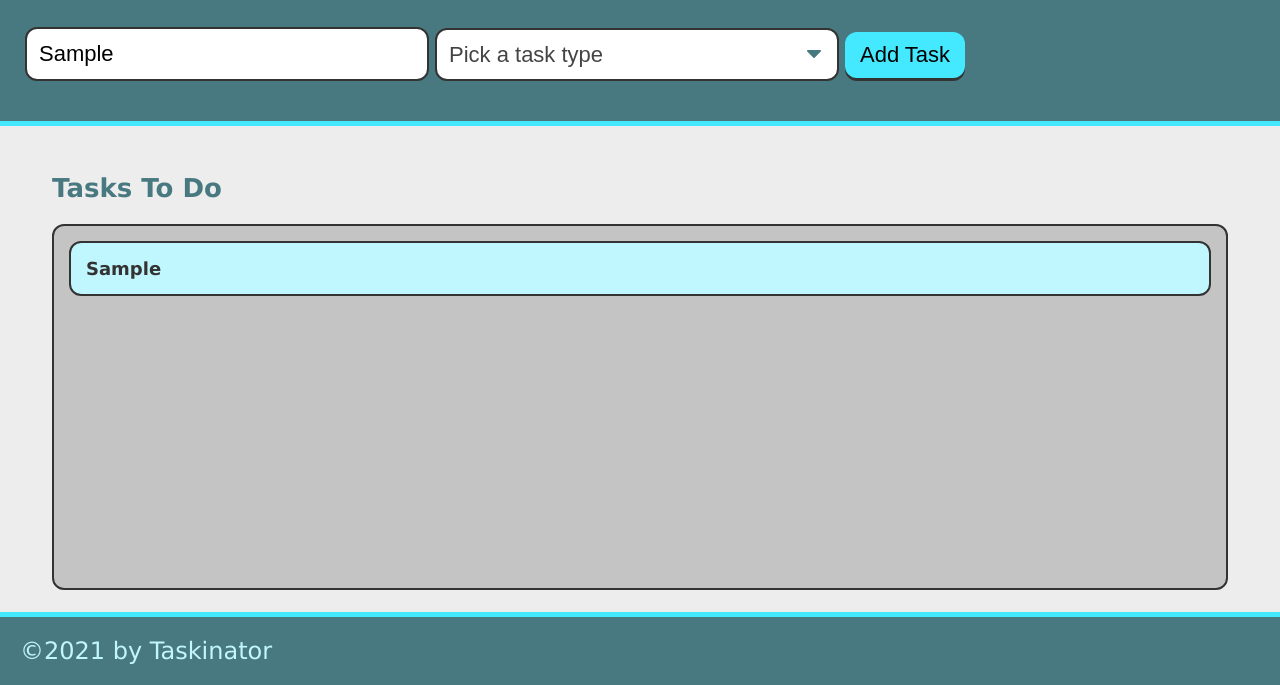
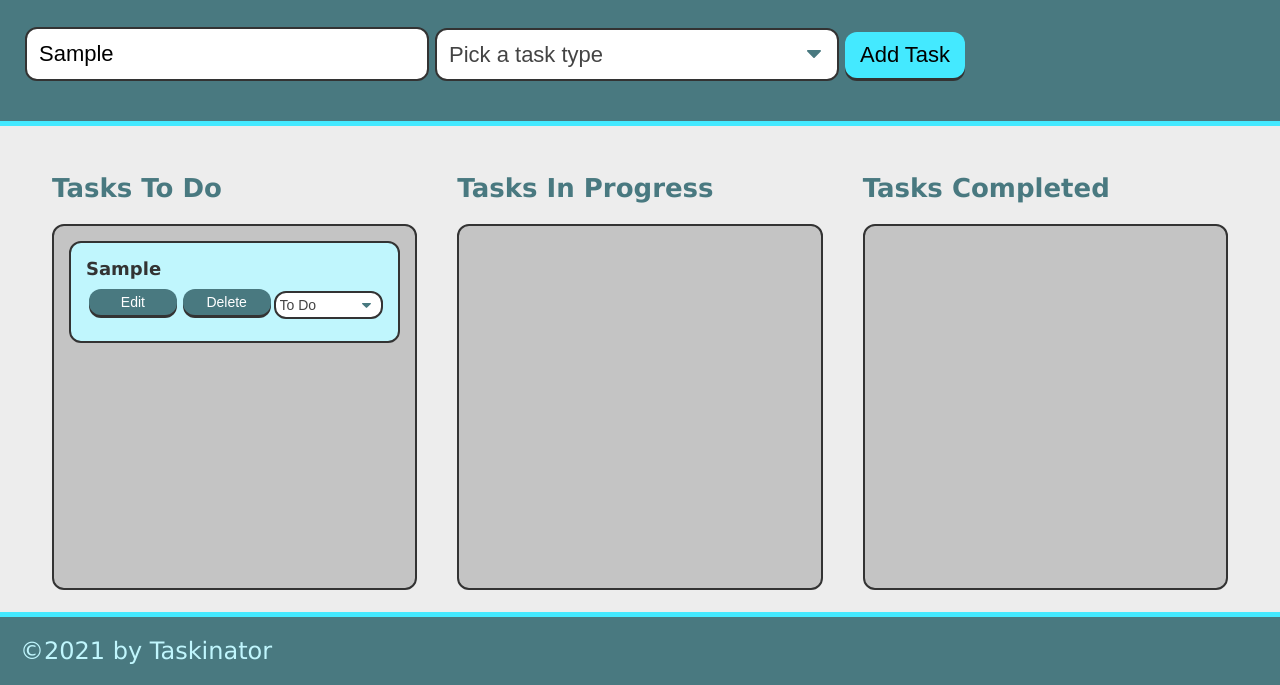
Before and after one commit to yussefrafat/Taskinator-Project, a plain HTML site: page Project/index.html in a window 1280 px wide. Both pictures are taken after typing "Sample" into the empty fields and a click on the button "Add Task". Shown: the part 115-800 px from the top of the page. Drawn offline with Linux system fonts and the light colour scheme; files whose address does not match are found by name.

Commit message:
added btns to changes task elte and edit

```diff
--- a/Project/Assets/JS/script.js
+++ b/Project/Assets/JS/script.js
@@ -1,5 +1,6 @@
 var formEl = document.querySelector("#task-form");
 var tasksToDoEl = document.querySelector("#tasks-to-do");
+var taskIdCounter = 0;
 
 var taskFormHandler = function(event) {
     event.preventDefault();
@@ -23,20 +24,68 @@ var taskFormHandler = function(event) {
 };
 
 var createTaskEl = function(taskDataObj) {
-    // create list item
+
+var createTaskActions = function(taskId) {
+var actionContainerEl = document.createElement("div");
+actionContainerEl.className = "task-actions";
+// create edit button
+var editButtonEl = document.createElement("button");
+editButtonEl.textContent = "Edit";
+editButtonEl.className = "btn edit-btn";
+editButtonEl.setAttribute("data-task-id", taskId);
+
+actionContainerEl.appendChild(editButtonEl);
+
+// create delete button
+var deleteButtonEl = document.createElement("button");
+deleteButtonEl.textContent = "Delete";
+deleteButtonEl.className = "btn delete-btn";
+deleteButtonEl.setAttribute("data-task-id", taskId);
+
+actionContainerEl.appendChild(deleteButtonEl);
+
+var statusSelectEl = document.createElement("select");
+statusSelectEl.className = "select-status";
+statusSelectEl.setAttribute("name", "status-change");
+statusSelectEl.setAttribute("data-task-id", taskId);
+
+actionContainerEl.appendChild(statusSelectEl);
+
+var statusChoices = ["To Do", "In Progress", "Completed"];
+for (var i = 0; i <statusChoices.length; i++) {
+    // create option element
+    var statusOptionEl = document.createElement("option");
+    statusOptionEl.textContent = statusChoices[i];
+    statusOptionEl.setAttribute("value", statusChoices[i]);
+    // append to select
+    statusSelectEl.appendChild(statusOptionEl);
+}
+
+return actionContainerEl;
+
+};
+
+// create list item
 var listItemEl = document.createElement("li");
 listItemEl.className = "task-item";
+
+// add task id as a custom attribute
+listItemEl.setAttribute("data-task-id", taskIdCounter);
 
 // create div to hold task info and add to list item
 var taskInfoEl = document.createElement("div");
 taskInfoEl.className = "task-info";
 taskInfoEl.innerHTML = "<h3 class='task-name'>" + taskDataObj.name + "</h3><span class='task-type'>" + taskDataObj.type + "</span>";
+listItemEl.appendChild(taskInfoEl);
 
-listItemEl.appendChild(taskInfoEl);
+var taskActionsEl = createTaskActions(taskIdCounter);
+listItemEl.appendChild(taskActionsEl);
 
 // add entire list item to list
 tasksToDoEl.appendChild(listItemEl);
 
+// increase task counter for next unique id
+taskIdCounter++;
 };
 
 
--- a/Project/index.html
+++ b/Project/index.html
@@ -39,6 +39,18 @@
             <h2 class="list-title">Tasks To Do</h2>
             <ul class="task-list" id="tasks-to-do"></ul>
         </section>
+
+        <!-- Tasks In Progress -->
+        <section class="task-list-wrapper">
+            <h2 class="list-title">Tasks In Progress</h2>
+            <ul class="task-list" id="tasks-in-progress"></ul>
+        </section>
+
+        <!-- Tasks Completed -->
+        <section class="task-list-wrapper">
+            <h2 class="list-title">Tasks Completed</h2>
+            <ul class="task-list" id="task-completed"></ul>
+        </section>
     </main>
 
 
```
Also changed, not shown: 1 other file.
